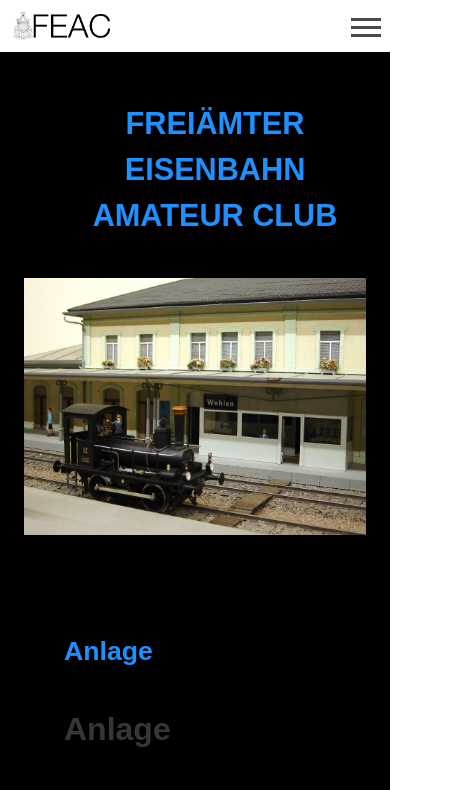
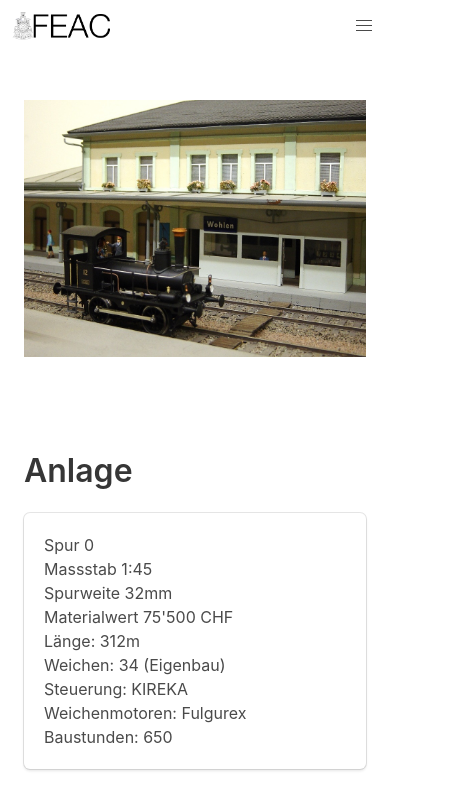
Before and after one commit to nicolaszy/ws3C, a website: page index.html in a window 390 px wide. Shown: the top 790 px of the page, 452 px wide, since content can reach past the window. Drawn offline with nearby package versions, Linux system fonts and the light colour scheme.

Commit message:
Revert "pull request"

```diff
--- a/css/style.css
+++ b/css/style.css
@@ -5,20 +5,6 @@
  *
  * Made By MaterializeCSS.com
  */
-
-body{
-    background-color: black;
-}
-
-.left{
-    width: 50%;
-    float:left;
-}
-
-.right{
-    width:50%;
-    float:right;
-}
 
 nav ul a,
 nav .brand-logo {
@@ -43,63 +29,7 @@ p {
     width: 100%;
   }
 
-.navbar-burger span{
-    height:3px;
-    width: 30px;
-    top: 10px;
-    left: calc(50% - 13px);
-}
-
-.navbar-burger span:nth-child(1) {
-    top: calc(50% - 8px);
-}
-.navbar-burger span:nth-child(2) {
-    top: calc(50% - 0px);
-}
-.navbar-burger span:nth-child(3) {
-    top: calc(50% + 8px);
-}
-.navbar-burger.is-active span:nth-child(1){
-    transform: translateY(8px) rotate(45deg);
-}
-.navbar-burger.is-active span:nth-child(3) {
-    transform: translateY(-8px) rotate(-45deg);
-}
-
-.active {
-        text-decoration:underline;
-    }
-h1{
-    padding-left: 40px;
-    font-family: 'Sarabun', sans-serif;
-    font-size: 30pt;
-    font-weight: 700;
-    text-align: center;
-    padding-bottom: 40px;
-    color: dodgerblue;
-}
-
-h2 {
-    padding-left: 40px;
-    font-family: 'Sarabun', sans-serif;
-    font-size: 20pt;
-    font-weight: 700;
-    text-align: left;
-    padding-bottom: 40px;
-    color: dodgerblue;
-}
-
 @media only screen and (max-width : 992px) {
-
-h1{
-    padding-left: 40px;
-    font-family: 'Sarabun', sans-serif;
-    font-size: 23pt;
-    font-weight: 700;
-    text-align: center;
-    padding-bottom: 40px;
-    color: dodgerblue;
-}
   .parallax-container .section {
     position: absolute;
     top: 40%;
@@ -139,6 +69,7 @@ a {
   text-decoration: none;
 }
 
+
 .carousel .carousel-container .carousel-item.has-background .is-background {
   box-sizing: border-box;
   height: 500px;
--- a/index.html
+++ b/index.html
@@ -11,15 +11,12 @@
           type="text/css"
           rel="stylesheet"
           media="screen"/>
-
     <link rel="stylesheet" href="vendor/bulma-carousel.min.css">
-
     <link href="css/style.css" type="text/css" rel="stylesheet" media="screen"/>
 
     <!-- JavaScript -->
     <script defer src="https://use.fontawesome.com/releases/v5.0.7/js/all.js"></script>
     <script src="https://ajax.googleapis.com/ajax/libs/jquery/3.3.1/jquery.min.js"></script>
-
 </head>
 <body>
 
@@ -59,9 +56,6 @@
 <!-- ############################################# -->
 <div class="section" id="home">
     <div class="container">
-
-      <h1 style="text-transform: uppercase;">Freiämter Eisenbahn Amateur Club</h1>
-
         <figure class="image is-4by3">
             <img src="images/feaclok.jpg" alt="Cover Image">
         </figure>
@@ -73,7 +67,6 @@
 <!-- ############################################# -->
 <div class="section" id="anlage">
     <div class="container">
-        <h2>Anlage</h2>
         <h2 class="title">Anlage</h2>
         <div class="tile is-ancestor">
             <div class="tile is-parent is-3">
@@ -155,17 +148,6 @@
 <!-- ############################################# -->
 <div class="section" id="mitglieder">
     <div class="container">
-        <h2>Mitglieder</h2>
-        <div class="container" style="left: 40px;">
-            <h3 class="subtitle">Agenda</h3>
-            <div id="agenda" class="columns is-4 is-variable" style="transform: translateX(30px);">
-                <h4 class="left">22.10.19</h4>  <h4 class="right">Basteln</h4>
-                <h4 class="left">22.10.19</h4>  <h4 class="right">Basteln</h4>
-                <h4 class="left">22.10.19</h4>  <h4 class="right">Basteln</h4>
-                <br/>
-                </div>
-            <h3 class="subtitle">Aktivit&auml;ten</h3>
-        </div>
         <h2 class="title">Mitglieder</h2>
 
         <h3 class="subtitle">Agenda</h3>
@@ -182,9 +164,7 @@
 <!-- ############################################# -->
 <div class="section" id="ueberuns">
     <div class="container">
-
-      <h2>&Uuml;ber uns</h2>
-
+        <h2 class="title">&Uuml;ber uns</h2>
         <div class="tile is-ancestor">
             <div class="tile is-parent is-vertical is-4">
                 <div class="tile is-child box">
@@ -221,11 +201,6 @@
 <!-- ############################################# -->
 <div class="section" id="referenzen">
     <div class="container">
-        <h2>Referenzen</h2>
-
-        <div class="tile is-ancestor">
-            <div class="tile is-parent is-6">
-
         <h2 class="title">Referenzen</h2>
 
         <div class="tile is-ancestor">
@@ -235,6 +210,7 @@
                     <div id="sponsors" class="columns is-multiline"></div>
                 </div>
             </div>
+            <div class="tile is-parent is-4">
                 <div class="tile is-child ">
                     <h3 class="subtitle">Partner</h3>
                     <div id="friends" class="columns is-multiline"></div>
@@ -263,7 +239,6 @@
 <script defer src="https://use.fontawesome.com/releases/v5.0.7/js/all.js"></script>
 <script src="https://ajax.googleapis.com/ajax/libs/jquery/3.3.1/jquery.min.js"></script>
 <script src="js/script.js"></script>
-
 <script src="vendor/bulma-carousel.min.js"></script>
 
 </body>
```
